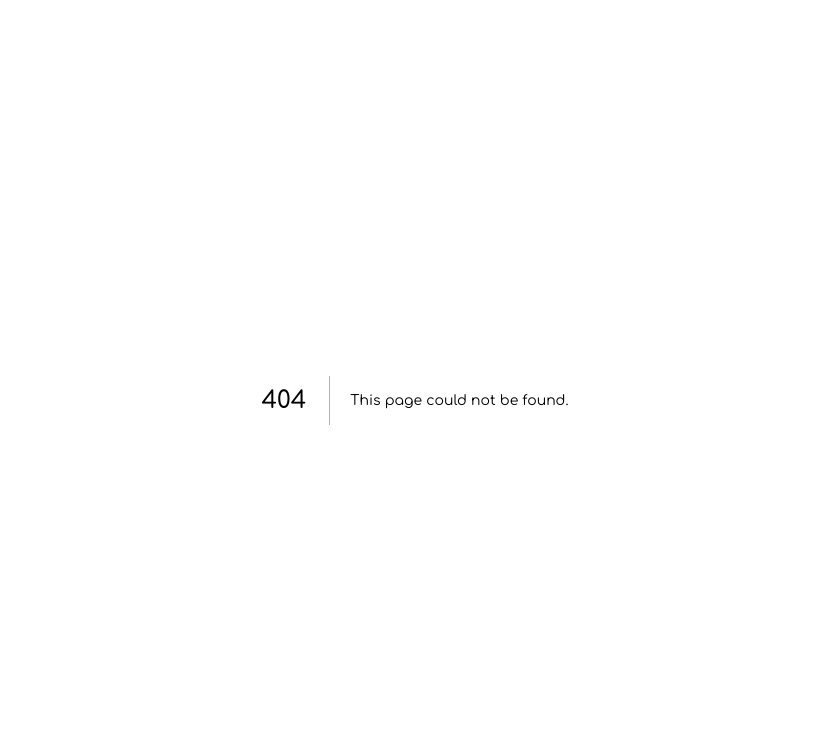
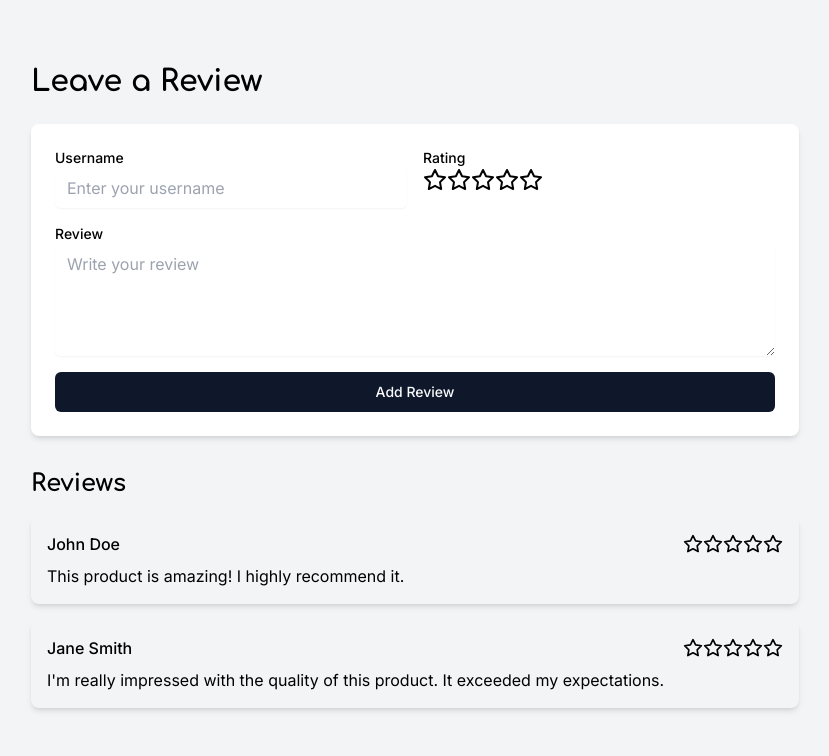
Before and after one commit to toastmaster-Pritam/Amazon-Hackon-24, a Next.js app in the folder amazon-frontend/: page /review in a window 1280 px wide. Before the commit this address had no page. Shown: the top 756 px of the page, without its empty margins (225-1054 px from the left). Built offline with nearby package versions, Linux system fonts and the light colour scheme; a web font is replaced by a local one.

Commit message:
review detection page added

```diff
--- a/amazon-frontend/src/app/page.js
+++ b/amazon-frontend/src/app/page.js
@@ -1,4 +1,4 @@
-"use client"
+"use client";
 /**
  * v0 by Vercel.
  * @see https://v0.dev/t/sRaGAaVSUeb
@@ -6,13 +6,10 @@
  */
 import Link from "next/link";
 import { Button } from "@/components/ui/button";
-import Coverpic from '../assets/Security-cuate.svg'
+import Coverpic from "../assets/Security-cuate.svg";
 import { useWeb3 } from "@/context/Web3Context";
 
-
-
 export default function Home() {
-
   const { account, connectWallet } = useWeb3();
 
   return (
@@ -21,11 +18,12 @@ export default function Home() {
         <Link href="#" className="text-xl font-bold" prefetch={false}>
           Amazon
         </Link>
-        <Link href='/register'>
-        <Button className="inline-flex items-center gap-2">
-          Register
-          <ChevronRightIcon className="h-4 w-4" />
-        </Button></Link>
+        <Link href="/register">
+          <Button className="inline-flex items-center gap-2">
+            Register
+            <ChevronRightIcon className="h-4 w-4" />
+          </Button>
+        </Link>
       </header>
       <section className="relative w-full bg-gradient-to-br from-[#0077b6] to-[#00b894] py-24 md:py-32 lg:py-40">
         <div className="container px-4 md:px-6">
@@ -41,7 +39,13 @@ export default function Home() {
                 supply chain tracking, ensuring your customers receive only
                 genuine products. Enhance trust and protect your brand today.
               </p>
-              {account ? <div>{account}</div> : <Button className="inline-flex" onClick={() => connectWallet()}>Connect to Wallet</Button>}
+              {account ? (
+                <div>{account}</div>
+              ) : (
+                <Button className="inline-flex" onClick={() => connectWallet()}>
+                  Connect to Wallet
+                </Button>
+              )}
             </div>
             <div className="relative">
               <div className="absolute inset-0 bg-[url('/polygon-pattern.svg')] bg-repeat opacity-20" />
@@ -102,6 +106,30 @@ export default function Home() {
           </div>
         </div>
       </section>
+      <section className="w-full py-12 md:py-24 lg:py-32 bg-muted">
+        <div className="container px-4 md:px-6">
+          <div className="flex flex-col items-center justify-center space-y-4 text-center">
+            <div className="space-y-4">
+              <h2 className="text-3xl font-bold tracking-tighter sm:text-4xl md:text-5xl">
+                AI Fake Review Detection
+              </h2>
+              <p className="max-w-[900px] text-gray-500 md:text-xl/relaxed lg:text-base/relaxed xl:text-xl/relaxed">
+                Protecting your business from fraudulent reviews is crucial in
+                today's digital landscape. Our AI-powered fake review detection
+                tool helps you identify and remove misleading content, ensuring
+                your customers can trust the feedback they see.
+              </p>
+            </div>
+            <Link
+              href="#"
+              className="inline-flex h-10 items-center justify-center rounded-md bg-gray-800 px-8 text-sm font-medium text-gray-100 shadow transition-colors hover:bg-gray-800/90 focus-visible:outline-none focus-visible:ring-1 focus-visible:ring-ring disabled:pointer-events-none disabled:opacity-50"
+              prefetch={false}
+            >
+              Check Prototype
+            </Link>
+          </div>
+        </div>
+      </section>
     </div>
   );
 }
--- /dev/null
+++ b/amazon-frontend/src/app/review/page.jsx
@@ -0,0 +1,128 @@
+/**
+ * v0 by Vercel.
+ * @see https://v0.dev/t/G8pHEppWTUB
+ * Documentation: https://v0.dev/docs#integrating-generated-code-into-your-nextjs-app
+ */
+"use client"
+
+import { useState } from "react"
+import { Button } from "@/components/ui/button"
+
+export default function Component() {
+  const [reviews, setReviews] = useState([
+    {
+      username: "John Doe",
+      rating: 3,
+      review: "This product is amazing! I highly recommend it.",
+    },
+    {
+      username: "Jane Smith",
+      rating: 4,
+      review: "I'm really impressed with the quality of this product. It exceeded my expectations.",
+    },
+  ])
+  const [username, setUsername] = useState("")
+  const [rating, setRating] = useState(3)
+  const [review, setReview] = useState("")
+  const handleSubmit = (e) => {
+    e.preventDefault()
+    setReviews([...reviews, { username, rating, review }])
+    setUsername("")
+    setRating(3)
+    setReview("")
+  }
+  return (
+    <div className="container mx-auto px-4 py-12 md:px-6 lg:py-16 bg-gray-100">
+      <div className="max-w-3xl mx-auto">
+        <h1 className="text-3xl font-bold mb-6">Leave a Review</h1>
+        <form className="bg-background rounded-lg shadow-md p-6 space-y-4 bg-white" onSubmit={handleSubmit}>
+          <div className="grid grid-cols-1 sm:grid-cols-2 gap-4">
+            <div>
+              <label htmlFor="username" className="block text-sm font-medium text-foreground">
+                Username
+              </label>
+              <input
+                type="text"
+                id="username"
+                value={username}
+                onChange={(e) => setUsername(e.target.value)}
+                className="block w-full rounded-md border-input bg-background px-3 py-2 text-foreground shadow-sm focus:border-primary focus:outline-none focus:ring-1 focus:ring-primary"
+                placeholder="Enter your username"
+              />
+            </div>
+            <div>
+              <label htmlFor="rating" className="block text-sm font-medium text-foreground">
+                Rating
+              </label>
+              <div className="flex items-center">
+                {[1, 2, 3, 4, 5].map((star) => (
+                  <StarIcon
+                    key={star}
+                    className={`w-6 h-6 ${star <= rating ? "text-primary" : "text-muted-foreground"}`}
+                    onClick={() => setRating(star)}
+                  />
+                ))}
+              </div>
+            </div>
+          </div>
+          <div>
+            <label htmlFor="review" className="block text-sm font-medium text-foreground">
+              Review
+            </label>
+            <textarea
+              id="review"
+              rows={4}
+              value={review}
+              onChange={(e) => setReview(e.target.value)}
+              className="block w-full rounded-md border-input bg-background px-3 py-2 text-foreground shadow-sm focus:border-primary focus:outline-none focus:ring-1 focus:ring-primary"
+              placeholder="Write your review"
+            />
+          </div>
+          <Button type="submit" className="w-full">
+            Add Review
+          </Button>
+        </form>
+        <div className="mt-8">
+          <h2 className="text-2xl font-bold mb-4">Reviews</h2>
+          <div className="space-y-4">
+            {reviews.map((review, index) => (
+              <div key={index} className="bg-background rounded-lg shadow-md p-4">
+                <div className="flex items-center justify-between mb-2">
+                  <div className="font-medium">{review.username}</div>
+                  <div className="flex items-center">
+                    {[1, 2, 3, 4, 5].map((star) => (
+                      <StarIcon
+                        key={star}
+                        className={`w-5 h-5 ${star <= review.rating ? "text-primary" : "text-muted-foreground"}`}
+                      />
+                    ))}
+                  </div>
+                </div>
+                <p className="text-muted-foreground">{review.review}</p>
+              </div>
+            ))}
+          </div>
+        </div>
+      </div>
+    </div>
+  )
+}
+
+function StarIcon(props) {
+  return (
+    <svg
+      {...props}
+      xmlns="http://www.w3.org/2000/svg"
+      width="24"
+      height="24"
+      viewBox="0 0 24 24"
+      fill="none"
+      stroke="currentColor"
+      strokeWidth="2"
+      strokeLinecap="round"
+      strokeLinejoin="round"
+    >
+      <polygon points="12 2 15.09 8.26 22 9.27 17 14.14 18.18 21.02 12 17.77 5.82 21.02 7 14.14 2 9.27 8.91 8.26 12 2" />
+    </svg>
+  )
+}
```
